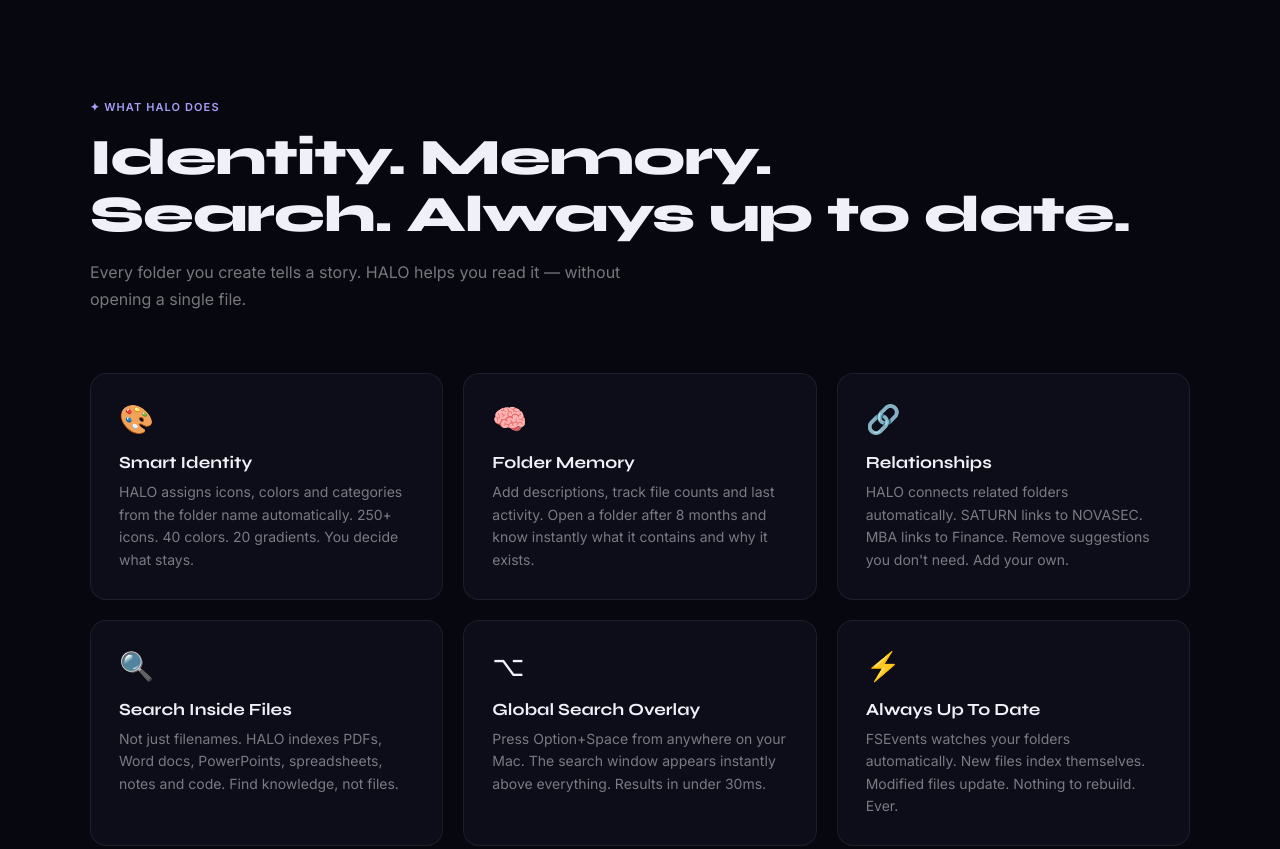
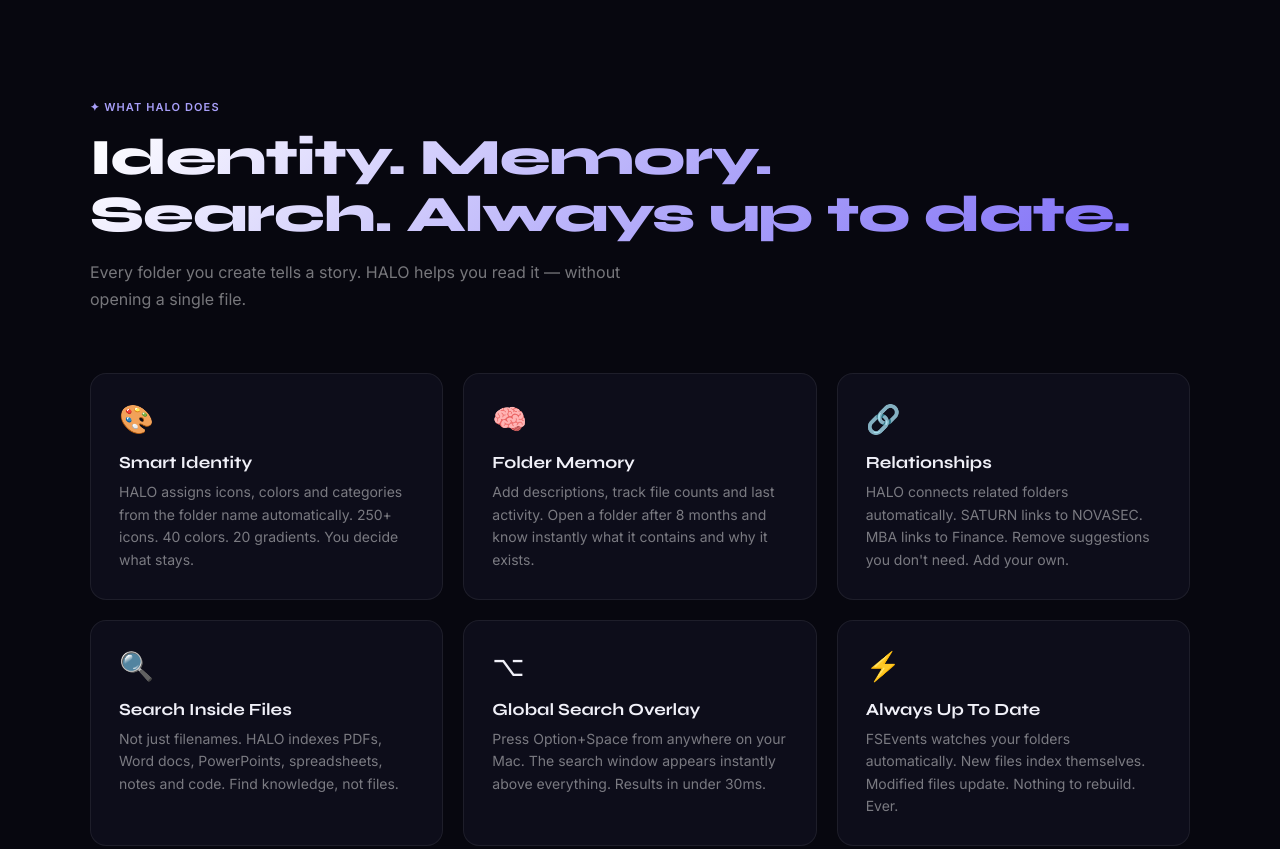
Before and after one commit to shariquetelco/halo-desktop, a plain HTML site: page docs/index.html in a window 1280 px wide. Shown: the part 1580-2429 px from the top of the page. Drawn offline with Linux system fonts and the light colour scheme.

Commit message:
Day 18: Gradient text on all section titles

```diff
--- a/docs/index.html
+++ b/docs/index.html
@@ -569,6 +569,10 @@
       line-height: 1.1;
       letter-spacing: -0.02em;
       margin-bottom: 16px;
+      background: linear-gradient(135deg, #ffffff 0%, var(--purple-light) 60%, var(--purple) 100%);
+      -webkit-background-clip: text;
+      -webkit-text-fill-color: transparent;
+      background-clip: text;
     }
 
     .section-sub {
```
